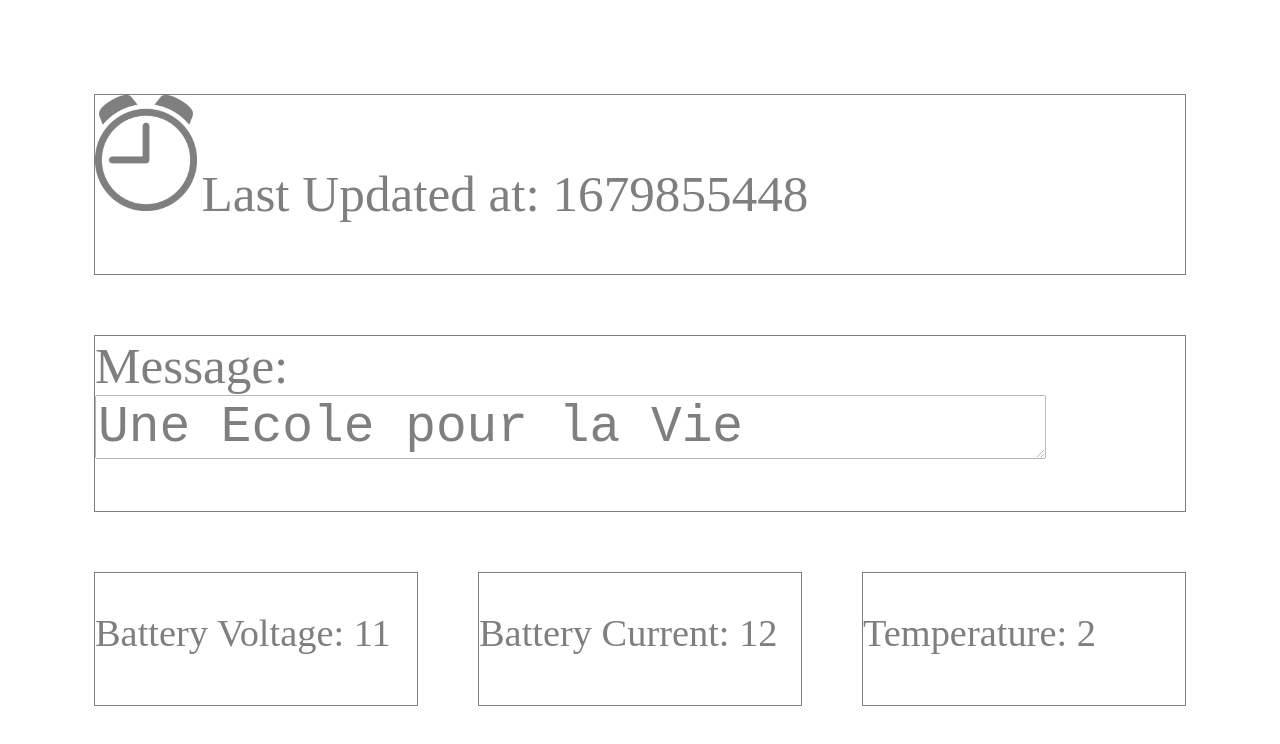
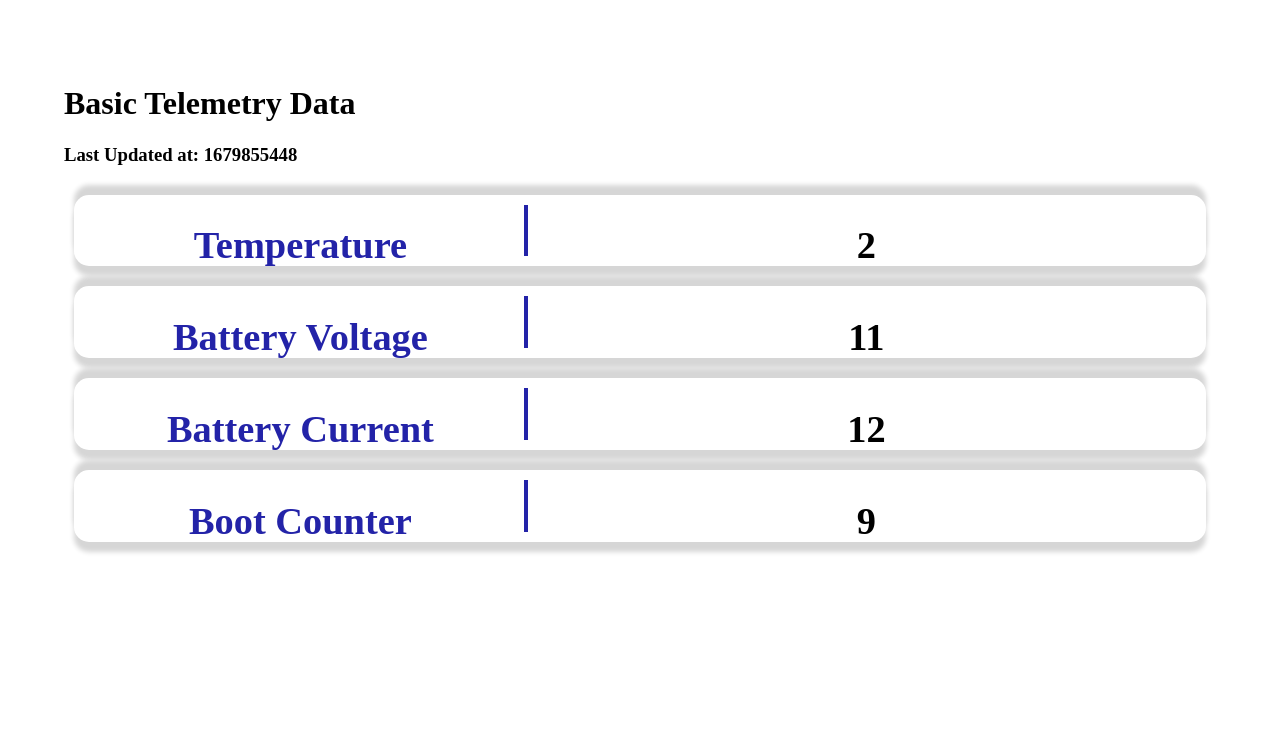
Before and after one commit to Chieh0501/Monaco-Site, a plain HTML site: page index.html in a window 1280 px wide. Drawn offline with Linux system fonts and the light colour scheme.

Commit message:
Updated Aesthetics

```diff
--- a/index.html
+++ b/index.html
@@ -47,11 +47,11 @@
       var cells = rows[rows.length - 2].split(",");
       console.log(cells);
       document.getElementById("timestamp").innerHTML="Last Updated at:  " + cells[0];
-      document.getElementById("message_space").innerHTML=cells[1];
-      document.getElementById("voltage").innerHTML="Battery Voltage: " + cells[2];
-      document.getElementById("current").innerHTML="Battery Current: " + cells[3];
-      document.getElementById("temperature").innerHTML="Temperature: " + cells[4];
-      document.getElementById("mode").innerHTML="Mode: " + cells[5];
+      document.getElementById("voltage").innerHTML= cells[2];
+      document.getElementById("current").innerHTML=cells[3];
+      document.getElementById("temperature").innerHTML=cells[4];
+      document.getElementById("bcounter").innerHTML=cells[6];
+      // document.getElementById("mode").innerHTML="Mode: " + cells[5];
   }
 
   function Startup()
@@ -62,32 +62,29 @@
   </script>
 </head>
 <body onload="Startup()">
-  <div id="timediv">
-    <div class="transbox">
-      <img src="img/clock.png">
-      <p id="timestamp">Text...</p>
-    </div>
+  <div cid="timediv">
+    <h1 id="Title">Basic Telemetry Data</h1>
+    <h3 id="timestamp">Text...</h3>
   </div>
-  <div id="messagediv">
-    <div class="transbox">
-      <form>
-        Message: <br>
-        <textarea rows = "1" cols="30" id="message_space">
-          Text...
-        </textarea>
-      </form>
-    </div>
+  <div class="metricdiv" id="vdiv">
+    <div class="vl"></div>
+    <p class="answer" id="voltage">Text...</p>
+    <p class="field">Battery Voltage</p>
   </div>
-  <div id="metricsdiv">
-    <div id="v" class="transbox">
-      <p id="voltage">Text...</p>
-    </div>
-    <div id="c" class="transbox">
-      <p id="current">Text...</p>
-    </div>
-    <div id="t" class="transbox">
-      <p id="temperature">Text...</p>
-    </div>
+  <div class="metricdiv" id="cdiv">
+    <div class="vl"></div>
+    <p class="answer" id="current">Text...</p>
+    <p class="field">Battery Current</p>
+  </div>
+  <div class="metricdiv" id="tdiv">
+    <div class="vl"></div>
+    <p class="answer" id="temperature">Text...</p>
+    <p class="field">Temperature</p>
+  </div>
+  <div class="metricdiv" id="bdiv">
+    <div class="vl"></div>
+    <p class="answer" id="bcounter">Text...</p>
+    <p class="field">Boot Counter</p>
   </div>
 </body>
 </html>
--- a/main.css
+++ b/main.css
@@ -1,20 +1,10 @@
 body {
-
-  background: url('img/background.jpg') no-repeat center center fixed;
-
-  background-size: cover; /* for IE9+, Safari 4.1+, Chrome 3.0+, Firefox 3.6+ */
-  -webkit-background-size: cover; /* for Safari 3.0 - 4.0 , Chrome 1.0 - 3.0 */
-  -moz-background-size: cover; /* optional for Firefox 3.6 */
-  -o-background-size: cover; /* for Opera 9.5 */
   margin: 0; /* to remove the default white margin of body */
   padding: 5vw; /* to remove the default white margin of body */
   overflow: hidden;
   display: grid;
-  grid-template-rows: repeat(3, 1fr);
-  grid-template-columns: repeat(3, 1fr);
-}
-img {
-  width: 8vw;
+  grid-template-rows: repeat(7, 1fr);
+  grid-template-columns: 1fr;
 }
 div.transbox {
   margin: 30px;
@@ -22,32 +12,34 @@ div.transbox {
   border: 1px solid black;
   opacity: 0.5;
 }
-div#v{
+div#vdiv{
+  grid-column: 1;
+  grid-row: 3;
+}
+div#cdiv{
+  grid-column: 1;
+  grid-row: 4;
+}
+div#tdiv{
+  grid-column: 1;
+  grid-row: 2;
+}
+div#bdiv{
+  grid-column: 1;
+  grid-row: 5;
+}
+div#timediv{
   grid-column: 1;
   grid-row: 1;
 }
-div#c{
-  grid-column: 2;
-  grid-row: 1;
-}
-div#t{
-  grid-column: 3;
-  grid-row: 1;
-}
-div#timediv{
-  grid-column: 1 / span 3;
-  grid-row: 1;
-}
-div#messagediv{
+/* div#messagediv{
   grid-column: 1 / span 3;
   grid-row: 2;
-}
+} */
 div#metricsdiv{
   display: grid;
   grid-template-rows: 1fr;
-  grid-template-columns: repeat(3, 1fr);
-  grid-column: 1 / span 3;
-  grid-row: 3;
+  grid-template-columns: repeat(1, 1fr);
 }
 div#timediv > img{
   display: inline-block;
@@ -56,15 +48,53 @@ p#timestamp {
   display: inline-block;
   font-size: 4vw;
 }
-p {
+div > .vl {
+  margin: 10px;
+  display: inline-block;
+  border-left: 4px solid rgb(35, 35, 168);
+  height: auto;
+  position: relative;
+  left: 0;
+  margin-left: -3px;
+  top: 0;
+  grid-column: 3;
+  grid-row: 1;
+}
+div.metricdiv{
+  display: grid;
+  grid-template-rows: repeat(1, 1fr);
+  grid-template-columns: repeat(5, 1fr);
+  margin: 10px;
+  border-radius: 15px;
+  box-shadow: 0px 10px 5px #d6d6d6, 0px -10px 5px #d6d6d6;
+}
+div.metricdiv p{
+  position: relative;
+  top: 40%;
+  padding: 0 0 0 0;
+  margin: 0;
+}
+div.metricdiv p.field{
   display: inline-block;
   font-size: 3vw;
+  text-align: center;
+  font-weight: bold;
+  font-weight: bold;
+  font-weight: bold;
+  font-weight: bold;
+  color: rgb(35, 35, 168);
+  grid-column: 1 / span 2;
+  grid-row: 1;
 }
-form {
+div.metricdiv p.answer{
   display: inline-block;
-  font-size: 4vw;
+  font-size: 3vw;
+  text-align: center;
+  font-weight: bold;
+  font-weight: bold;
+  font-weight: bold;
+  font-weight: bold;
+  color: rgb(0, 0, 0);
+  grid-column: 4;
+  grid-row: 1;
 }
-#message_space {
-  display: inline-block;
-  font-size: 4vw;
-}
```
